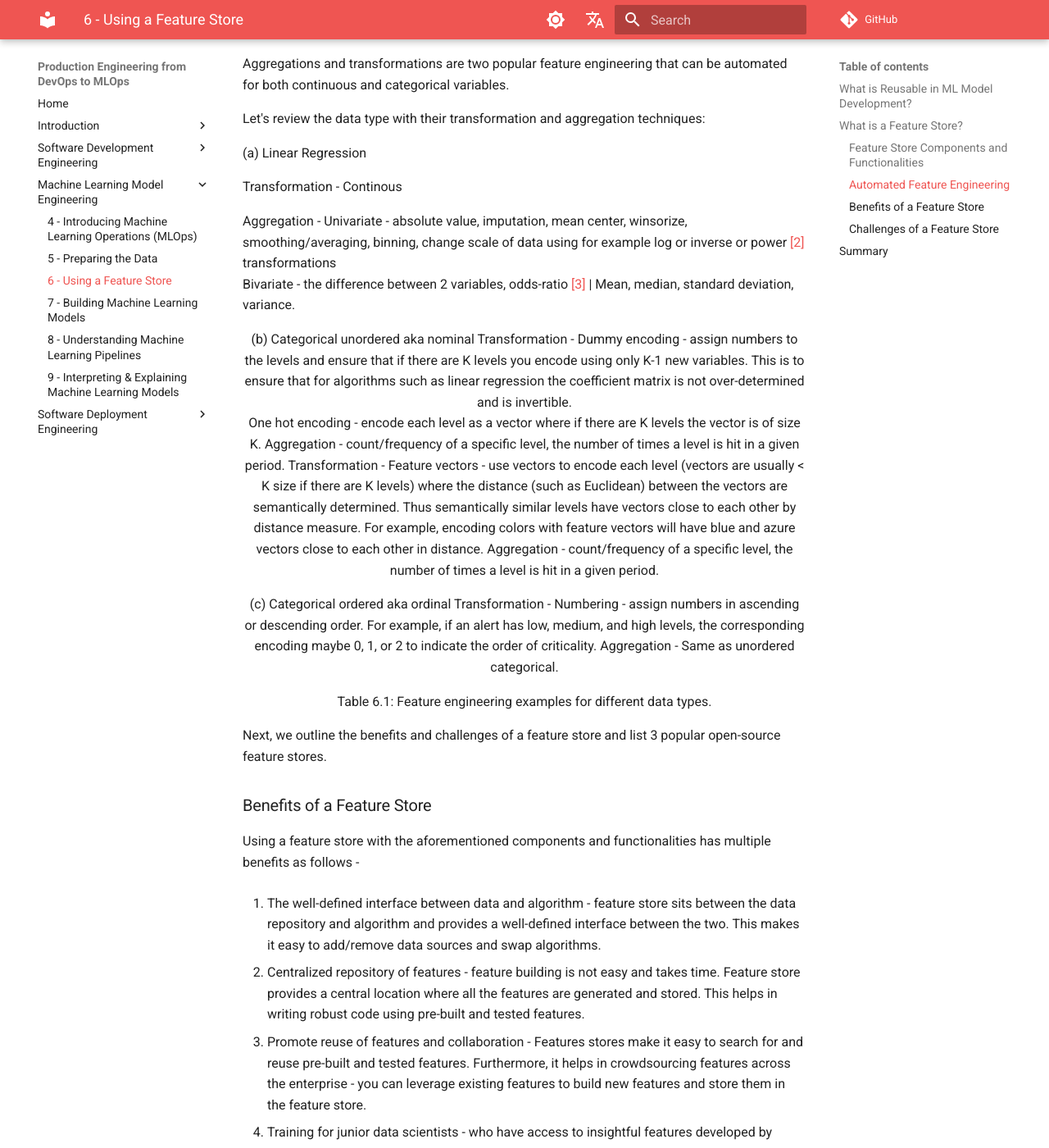
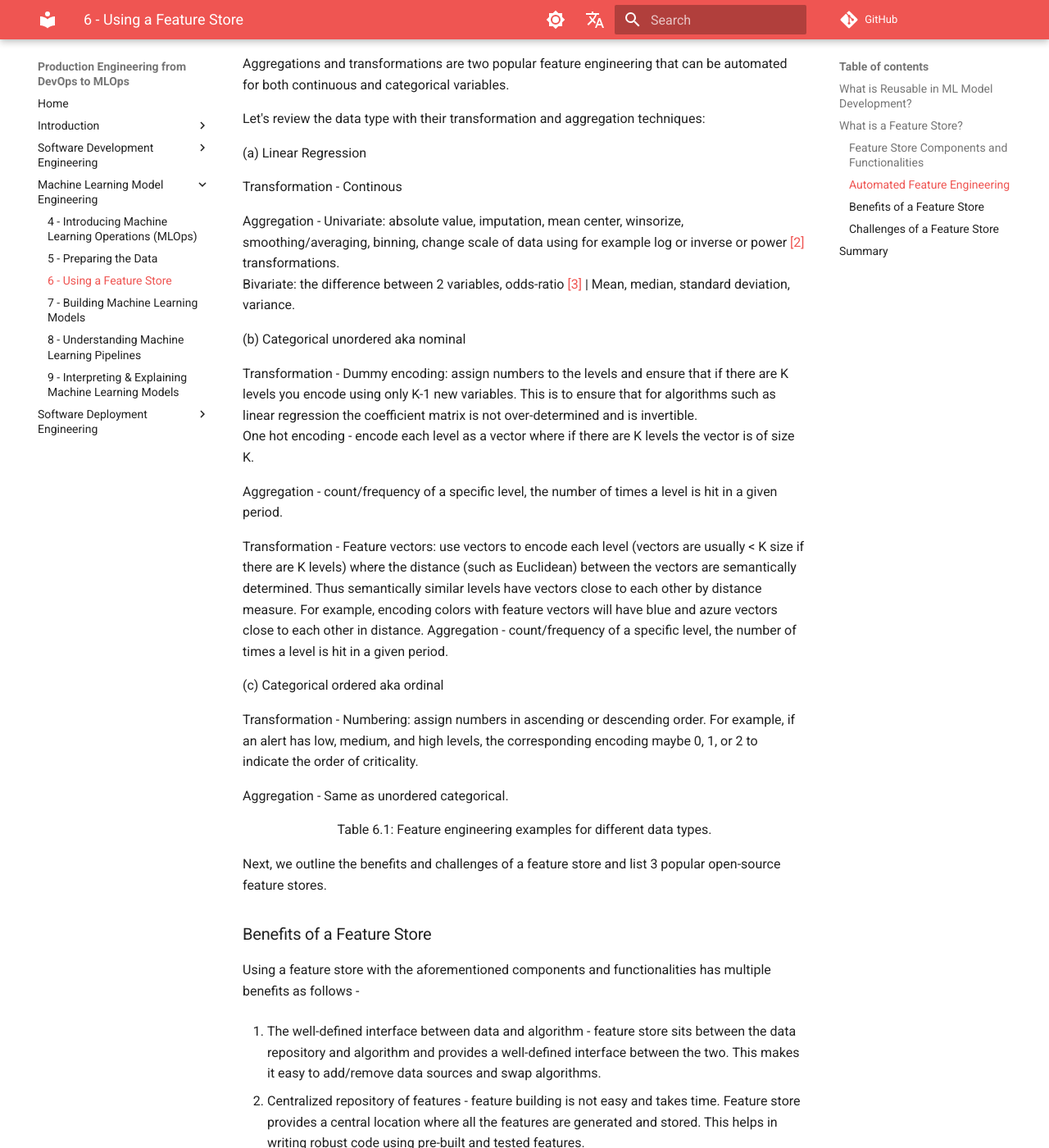
Before and after one commit to sebastiendonadio/devopsmlops, an MkDocs documentation site: the page built from chapters/08-chapter6.md, in a window 1280 px wide and 1400 px high, scrolled down 2868 px. Shown: the whole window at 82% size. Built offline with MkDocs 1.6.1 and Material for MkDocs 9.7.7, drawn with Linux system fonts in a browser that asks for light colours; comment, search, counter and statistics services are not loaded.

Commit message:
Update 08-chapter6.md

```diff
--- a/chapters/08-chapter6.md
+++ b/chapters/08-chapter6.md
@@ -140,25 +140,29 @@
 
   Transformation - Continous
 
-  Aggregation - Univariate - absolute value, imputation, mean center, winsorize, smoothing/averaging, binning, change scale of data using for example log or inverse or power   [[2]](Chapter6.html#ftnt2)  transformations <br> Bivariate - the difference between 2 variables, odds-ratio   [[3]](Chapter6.html#ftnt3) | Mean, median, standard deviation, variance.
+  Aggregation - Univariate: absolute value, imputation, mean center, winsorize, smoothing/averaging, binning, change scale of data using for example log or inverse or power   [[2]](Chapter6.html#ftnt2)  transformations. <br> Bivariate: the difference between 2 variables, odds-ratio   [[3]](Chapter6.html#ftnt3) | Mean, median, standard deviation, variance.
 
 
 
 
-<p align="center">
-(b) Categorical unordered aka nominal
-  Transformation - Dummy encoding - assign numbers to the levels and ensure that if there are   K   levels you encode using only   K-1   new variables. This is to ensure that for algorithms such as linear regression the coefficient matrix is not over-determined and is invertible. <br> One hot encoding - encode each level as a vector where if there are   K   levels the vector is of size   K.
+(b)
+Categorical unordered aka nominal
+
+  Transformation - Dummy encoding: assign numbers to the levels and ensure that if there are   K   levels you encode using only   K-1   new variables. This is to ensure that for algorithms such as linear regression the coefficient matrix is not over-determined and is invertible. <br> One hot encoding - encode each level as a vector where if there are   K   levels the vector is of size   K.
+
   Aggregation - count/frequency of a specific level, the number of times a level is hit in a given period.
 
-  Transformation -  Feature vectors - use vectors to encode each level  (vectors are usually <   K   size if there are   K   levels) where the distance (such as Euclidean) between the vectors are semantically determined. Thus semantically similar levels have vectors close to each other by distance measure. For example, encoding colors with feature vectors will have blue and azure vectors close to each other in distance.
+  Transformation -  Feature vectors: use vectors to encode each level  (vectors are usually <   K   size if there are   K   levels) where the distance (such as Euclidean) between the vectors are semantically determined. Thus semantically similar levels have vectors close to each other by distance measure. For example, encoding colors with feature vectors will have blue and azure vectors close to each other in distance.
   Aggregation - count/frequency of a specific level, the number of times a level is hit in a given period.
-</p>
 
-<p align="center">
-(c) Categorical ordered aka ordinal
-  Transformation - Numbering - assign numbers in ascending or descending order. For example, if an alert has low, medium, and high levels, the corresponding encoding maybe 0, 1, or 2 to indicate the order of criticality.
+
+(c)
+Categorical ordered aka ordinal
+
+Transformation - Numbering: assign numbers in ascending or descending order. For example, if an alert has low, medium, and high levels, the corresponding encoding maybe 0, 1, or 2 to indicate the order of criticality.
+
   Aggregation - Same as unordered categorical.
-</p>
+
 
 
 <p align="center">
```
